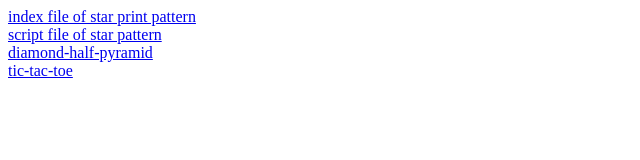
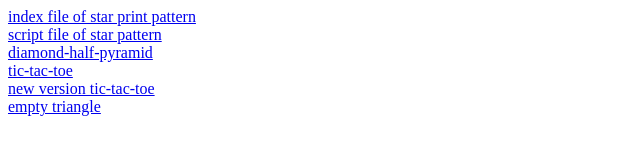
Before and after one commit to umavivekmodi/learn_js, a plain HTML site: page index.html in a window 1280 px wide. Shown: the whole page, without its empty margins (0-640 px from the left). Drawn offline with Linux system fonts and the light colour scheme.

Commit message:
update link
add triangle and tic-tac-toe new version link

```diff
--- a/index.html
+++ b/index.html
@@ -9,6 +9,8 @@
     <a href="/date17feb25/index.html">index file of star print pattern</a><br />
     <a href="/date17feb25/script.js">script file of star pattern</a><br />
     <a href="/date18feb25/index.html">diamond-half-pyramid</a><br />
-    <a href="./game/tic-tac-toe.html">tic-tac-toe</a>
+    <a href="./game/tic-tac-toe.html">tic-tac-toe</a><br />
+    <a href="./game-new/tic-tac-toe.html">new version tic-tac-toe</a><br />
+    <a href="./date19feb25/triangle.html">empty triangle</a><br />
   </body>
 </html>
```
